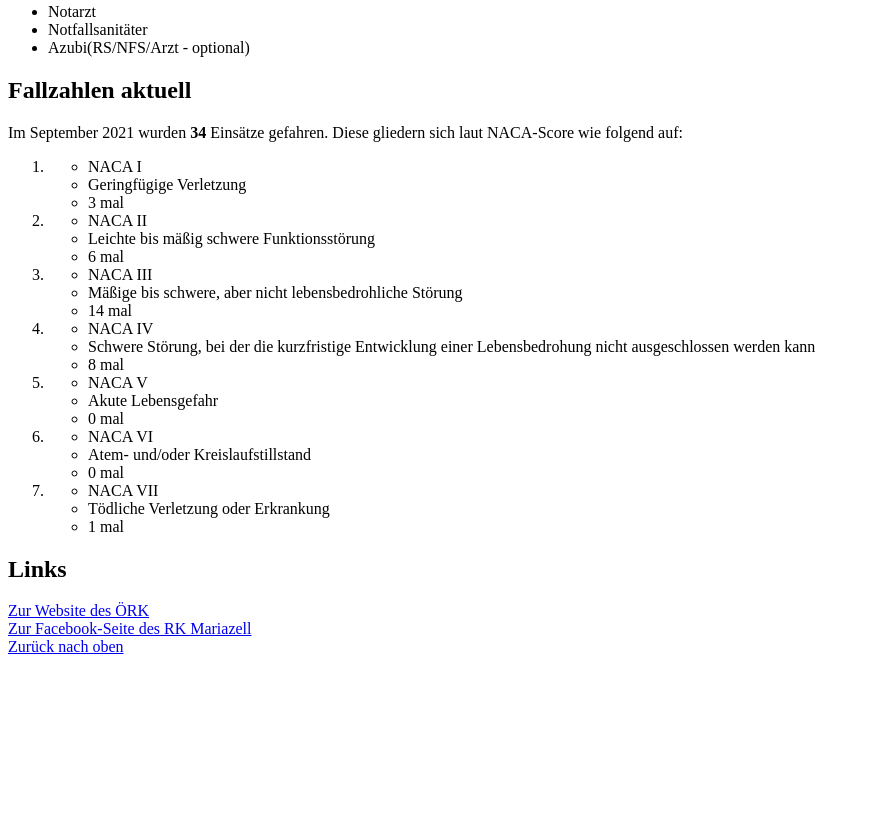
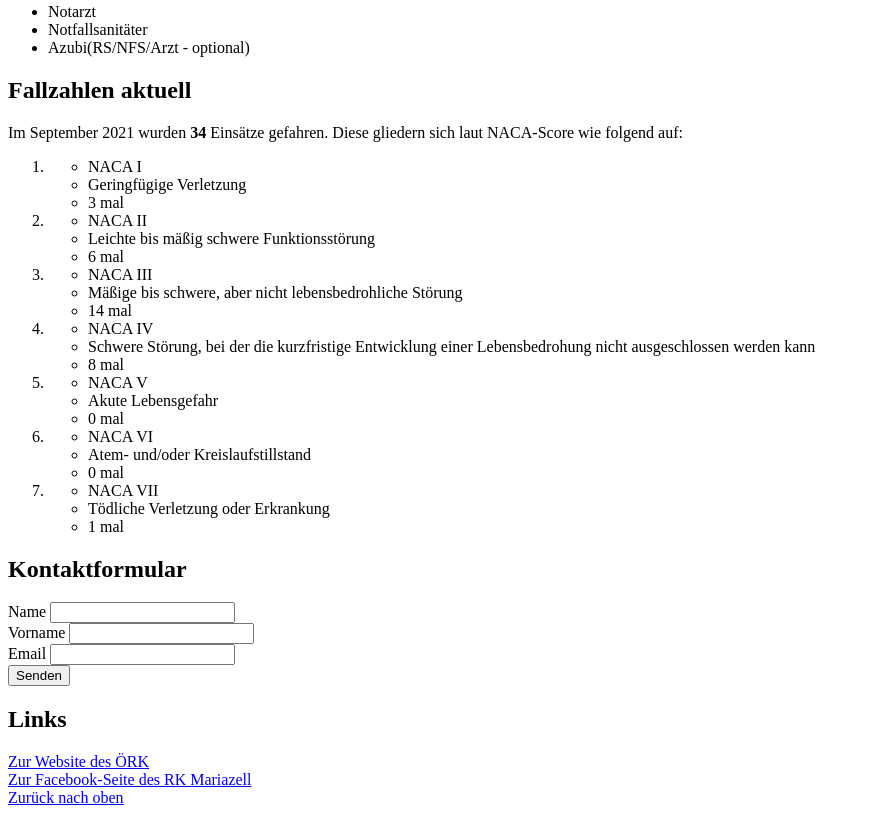
Before and after one commit to lukasbeckercode/webapp_ue1, a plain HTML site: page index.html in a window 1280 px wide. Shown: the part 450-1265 px from the top of the page, without its empty margins (0-870 px from the left). Before the commit the page ends 1114 px from the top, so only its background shows below. Drawn offline with Linux system fonts and the light colour scheme.

Commit message:
added form

```diff
--- a/index.html
+++ b/index.html
@@ -72,6 +72,26 @@
         </ul>
     </li>
 </ol>
+<h2>Kontaktformular</h2>
+<form action="action.php" method="post">
+    <div>
+        <label for="name">Name</label>
+        <input type="text" name="name" id="name"/>
+    </div>
+
+    <div>
+        <label for="first_name">Vorname</label>
+        <input type="text" name="first_name" id="first_name"/>
+    </div>
+    <div>
+        <label for="email">Email</label>
+        <input type="email" name="email" id="email"/>
+    </div>
+
+    <div>
+        <input type="submit" value="Senden">
+    </div>
+</form>
 <h2>Links</h2>
 <a href="https://www.roteskreuz.at">Zur Website des &Ouml;RK</a> <br/>
 <a href="https://www.facebook.com/RotesKreuzMariazellerland">Zur Facebook-Seite des RK Mariazell</a> <br/>
```
Also changed, not shown: 1 other file.
